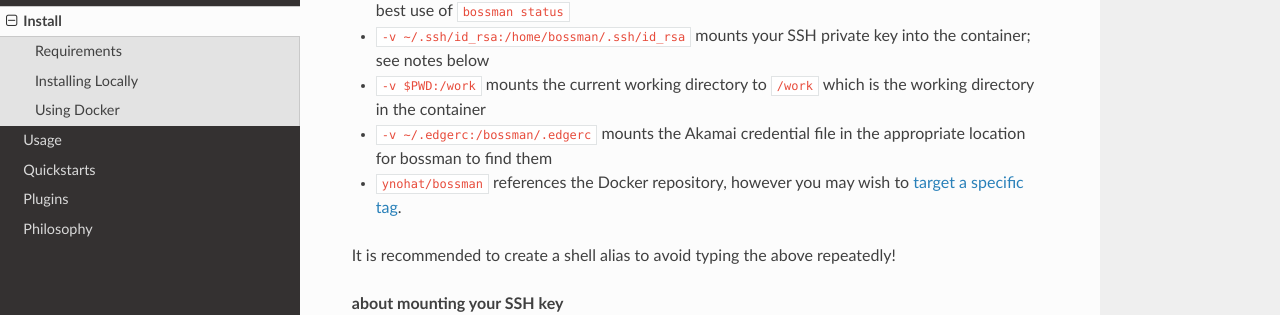
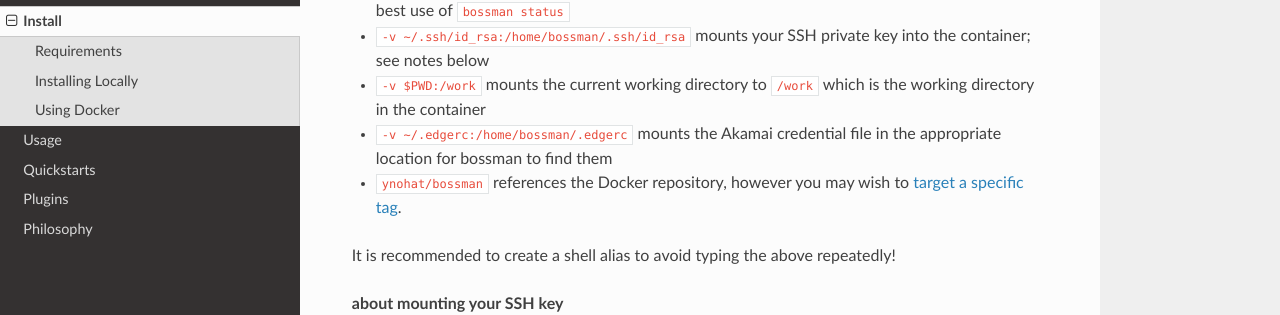
Before and after one commit to ynohat/bossman, a Sphinx documentation site: the page built from docs/install.rst, in a window 1280 px wide and 900 px high, scrolled down 568 px. Shown: the part 132-447 px from the top of the window. Built offline with Sphinx 7.4.7 and the Read the Docs theme 2.0.0, drawn with Linux system fonts in a browser that asks for light colours.

Commit message:
docs(install): fix path to edgerc in docker mount

```diff
--- a/docs/install.rst
+++ b/docs/install.rst
@@ -33,7 +33,7 @@ are hard to meet.
 - ``-e TERM=xterm-256color`` gets rich colour output, which is necessary in particular for making the best use of ``bossman status``
 - ``-v ~/.ssh/id_rsa:/home/bossman/.ssh/id_rsa`` mounts your SSH private key into the container; see notes below
 - ``-v $PWD:/work`` mounts the current working directory to ``/work`` which is the working directory in the container
-- ``-v ~/.edgerc:/bossman/.edgerc`` mounts the Akamai credential file in the appropriate location for bossman to find them
+- ``-v ~/.edgerc:/home/bossman/.edgerc`` mounts the Akamai credential file in the appropriate location for bossman to find them
 - ``ynohat/bossman`` references the Docker repository, however you may wish to `target a specific tag <https://hub.docker.com/repository/docker/ynohat/bossman/tags?page=1&ordering=last_updated>`_.
 
 It is recommended to create a shell alias to avoid typing the above repeatedly!
```
